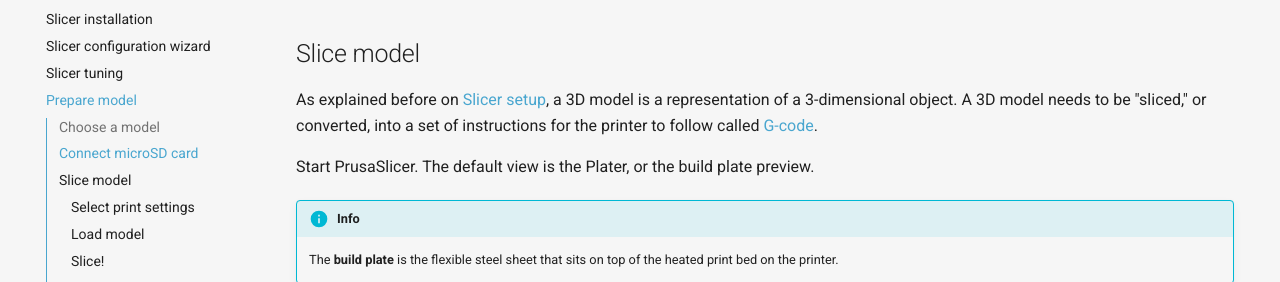
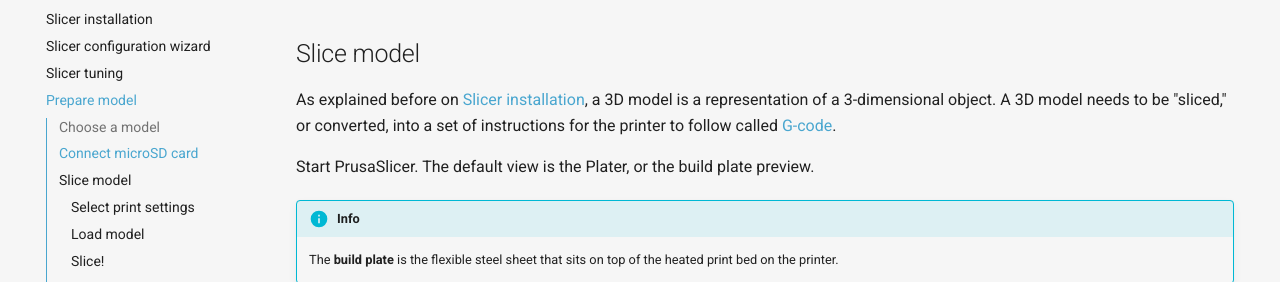
Before and after one commit to smkent/3d, an MkDocs documentation site: the page built from docs/getting-started/prepare-model.md, in a window 1280 px wide and 1400 px high, scrolled down 759 px. Shown: the part 170-452 px from the top of the window. Built offline with MkDocs 1.6.1 and Material for MkDocs 9.7.7, drawn with Linux system fonts in a browser that asks for light colours; plug-ins that fetch from the network failed and are left out; comment, search, counter and statistics services are not loaded; some of the changed text lies outside the part shown.

Commit message:
Fix slicer links on model preparation page

```diff
--- a/docs/getting-started/prepare-model.md
+++ b/docs/getting-started/prepare-model.md
@@ -24,8 +24,8 @@
 
 ## Slice model
 
-As explained before on [Slicer setup][slicer-setup], a 3D model is a
-representation of a 3-dimensional object. A 3D model needs to be "sliced," or
+As explained before on [Slicer installation][slicer-installation], a 3D model is
+a representation of a 3-dimensional object. A 3D model needs to be "sliced," or
 converted, into a set of instructions for the printer to follow called
 [G-code][wiki-g-code].
 
@@ -62,7 +62,7 @@
 
 3. **Printer**: The printer to make G-code for. PrusaSlicer will default to the
    custom **Sovol SV06 Plus** profile created after following the previous
-   [Slicer setup][slicer-setup] guide.
+   [Slicer tuning][slicer-tuning] guide.
 
 ### Load model
 
@@ -143,6 +143,7 @@
 [prusaslicer-skirt]: https://help.prusa3d.com/article/skirt-and-brim_133969
 [prusaslicer-slice-now]: ../img/prusaslicer-slice-now.gif
 [prusaslicer-toolbar-add]: ../img/prusaslicer-toolbar-add.png
-[slicer-setup]: slicer-setup.md
+[slicer-installation]: slicer-installation.md
+[slicer-tuning]: slicer-tuning.md
 [thingiverse-calicat-download]: ../img/thingiverse-calicat-download.png
 [wiki-g-code]: https://en.wikipedia.org/wiki/G-code
```
